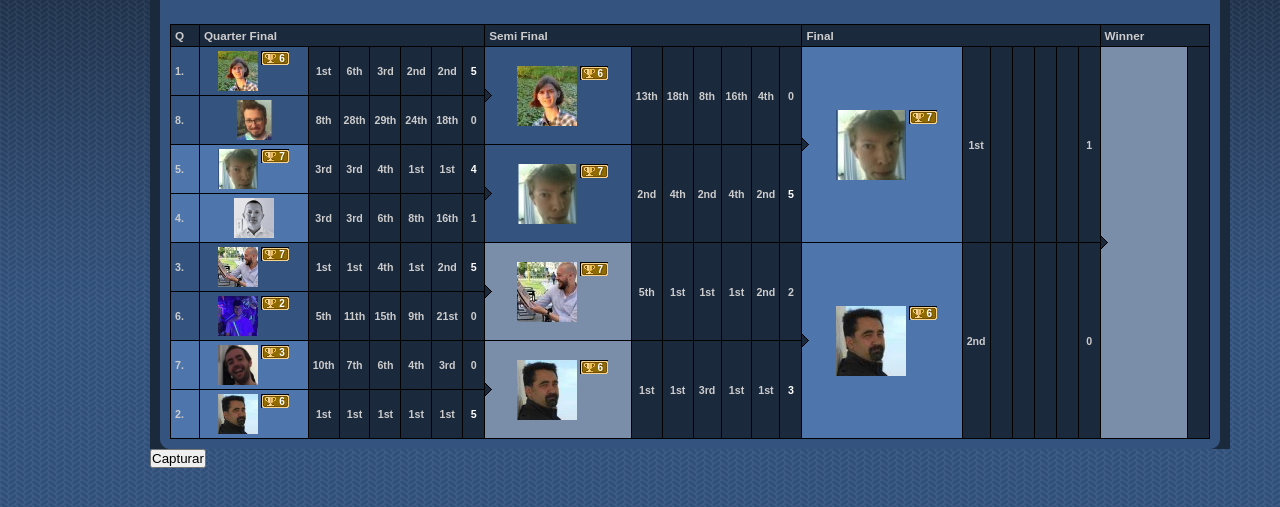
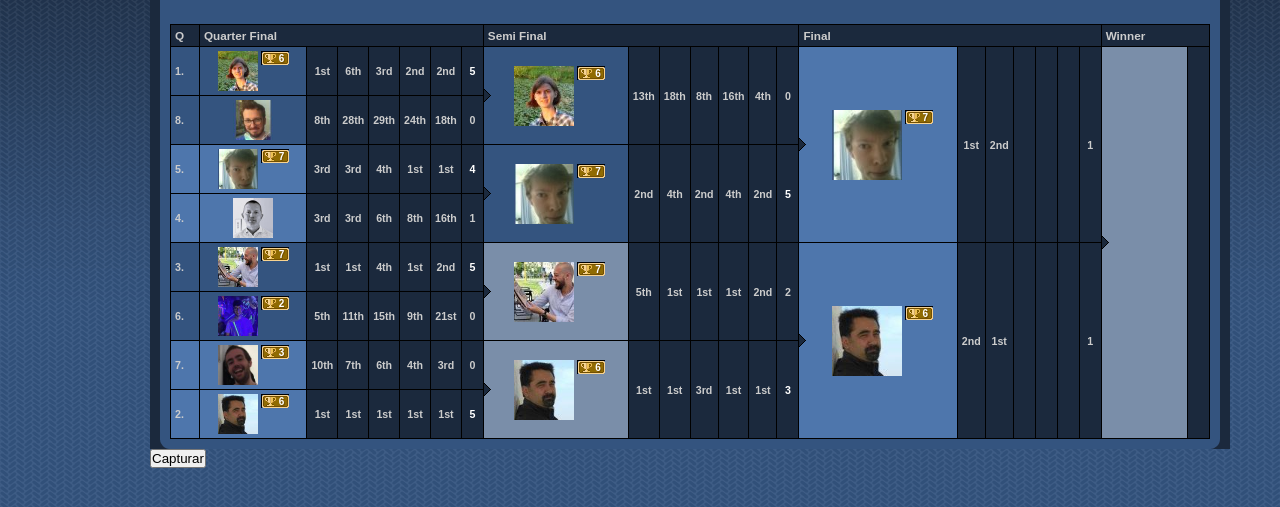
Before and after one commit to yisasthemanuel/gpromanagement, a website: page src/index.html in a window 1280 px wide. Shown: the part 163-670 px from the top of the page. Drawn offline with Linux system fonts and the light colour scheme.

Commit message:
S109 R14 results added

```diff
--- a/src/index.html
+++ b/src/index.html
@@ -619,7 +619,7 @@
 			idSeason: dataIn.idSeason,
 			edition: 'LXII', // Será LXII
 			idRace: dataIn.idRace,
-			imgName: 'S109.02.02.05.png',
+			imgName: 'S109.03.01.02.png',
 			quarterFinals: {
 				managerQF01: {
 					idManager: 11,
@@ -811,7 +811,8 @@
 					altManager: 'MIKKO',
 					cups: 7,
 					positions: [
-						{ position: 1 }
+						{ position: 1 },
+						{ position: 2 }
 					],
 					score: 1,
 					winsRound: false
@@ -822,9 +823,10 @@
 					altManager: 'JESUS',
 					cups: 6,
 					positions: [
-						{ position: 2 }
+						{ position: 2 },
+						{ position: 1 }
 					],
-					score: 0,
+					score: 1,
 					winsRound: false
 				}
 			},
```
